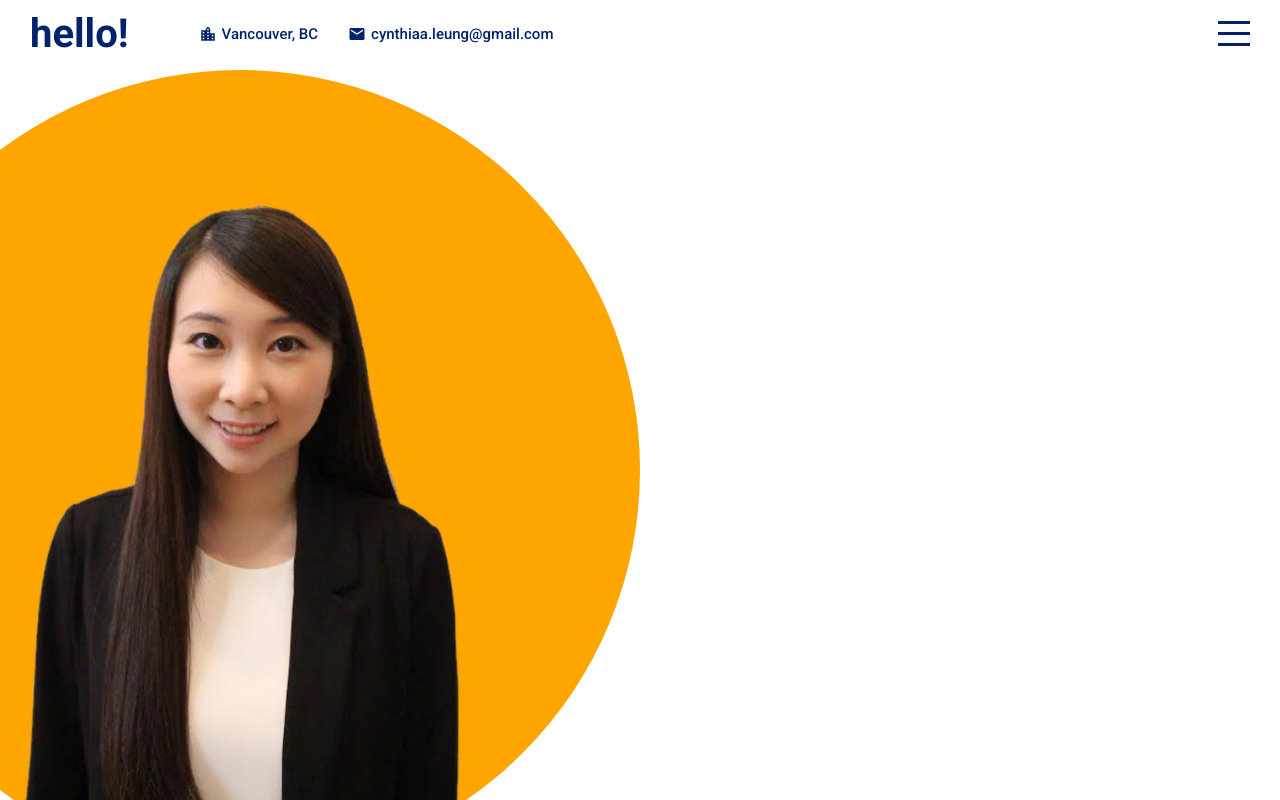
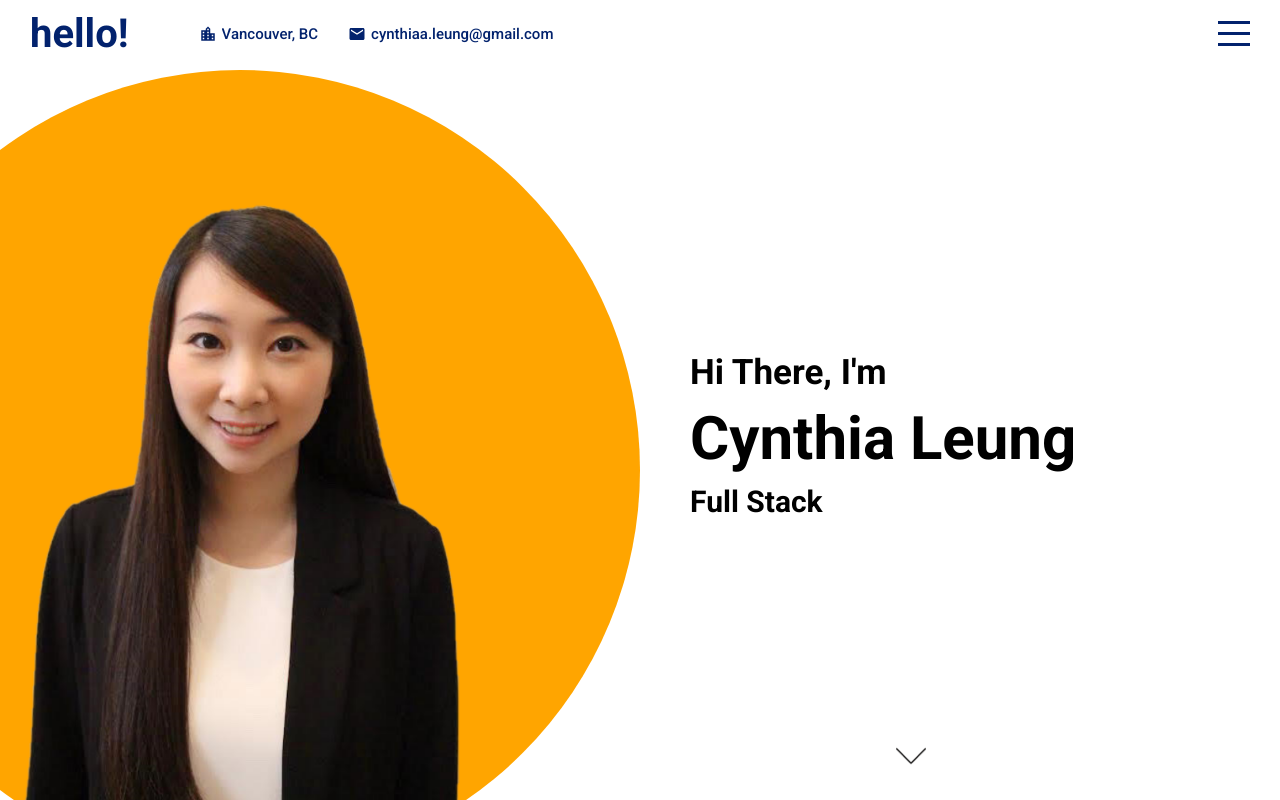
Before and after one commit to cynthiaaleung/personal-portfolio, a React (Create React App) app: page / in a window 1280 px wide. Built offline with nearby package versions, Linux system fonts and the light colour scheme; the HTML template or start-up script is replaced by a standard one.

Commit message:
add content to intro and styling for down arrow

```diff
--- a/src/components/intro/Intro.jsx
+++ b/src/components/intro/Intro.jsx
@@ -9,7 +9,14 @@
         </div>
       </div>
       <div className="right">
-
+        <div className="wrapper">
+          <h2>Hi There, I'm</h2>
+          <h1>Cynthia Leung</h1>
+          <h3>Full Stack<span></span></h3>
+        </div>
+        <a href="#portfolio">
+          <img src="assets/down-arrow.png" alt="" />
+        </a>
       </div>
     </div>
   )
--- a/src/components/intro/intro.scss
+++ b/src/components/intro/intro.scss
@@ -24,5 +24,37 @@
 
   .right{
     flex: 0.5;
+    position: relative; // because down arrow is absolute, so its parent (.right) needs to be relative
+
+    .wrapper{
+      width: 100%;
+      height: 100%;
+      padding-left: 50px;
+      display: flex;
+      flex-direction: column;
+      justify-content: center;
+
+      h1{
+        font-size: 60px;
+        margin: 10px 0;
+      }
+
+      h2{
+        font-size: 35px;
+      }
+
+      h3{
+        font-size: 30px;
+      }
+    }
+    a{
+      position: absolute;
+      bottom: 25px;
+      left: 40%;
+
+      img{
+        width: 30px;
+      }
+    }
   }
 }
```
